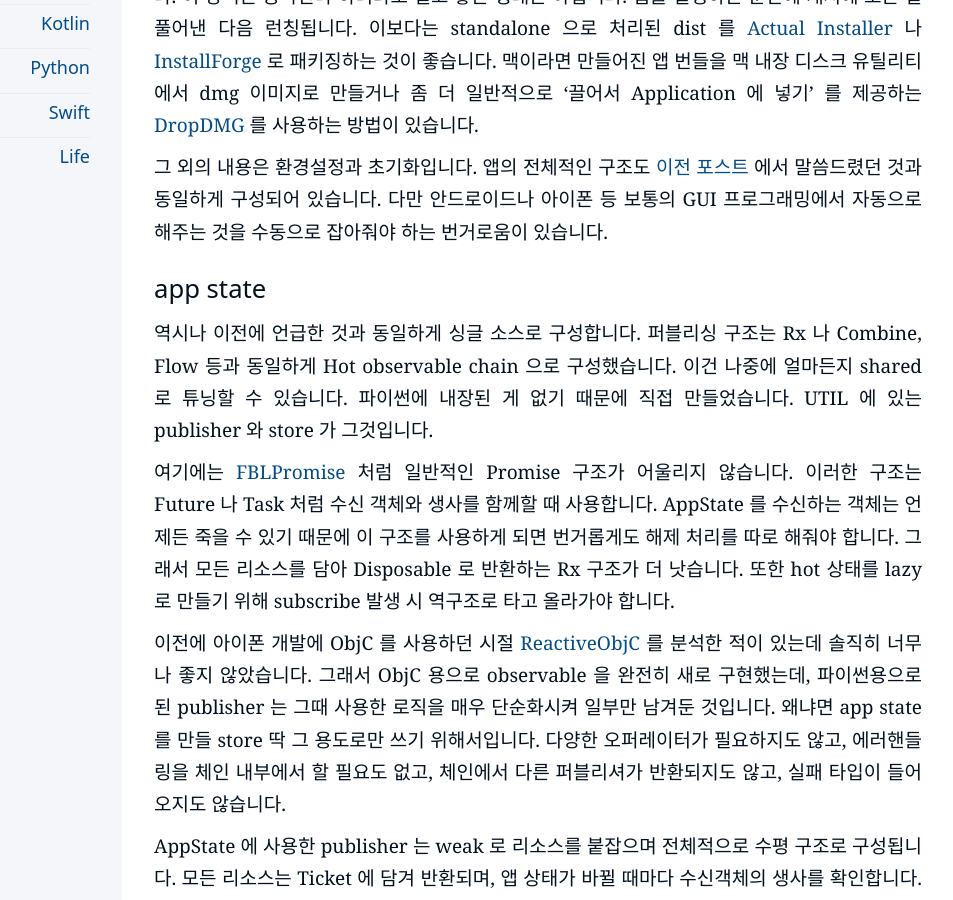
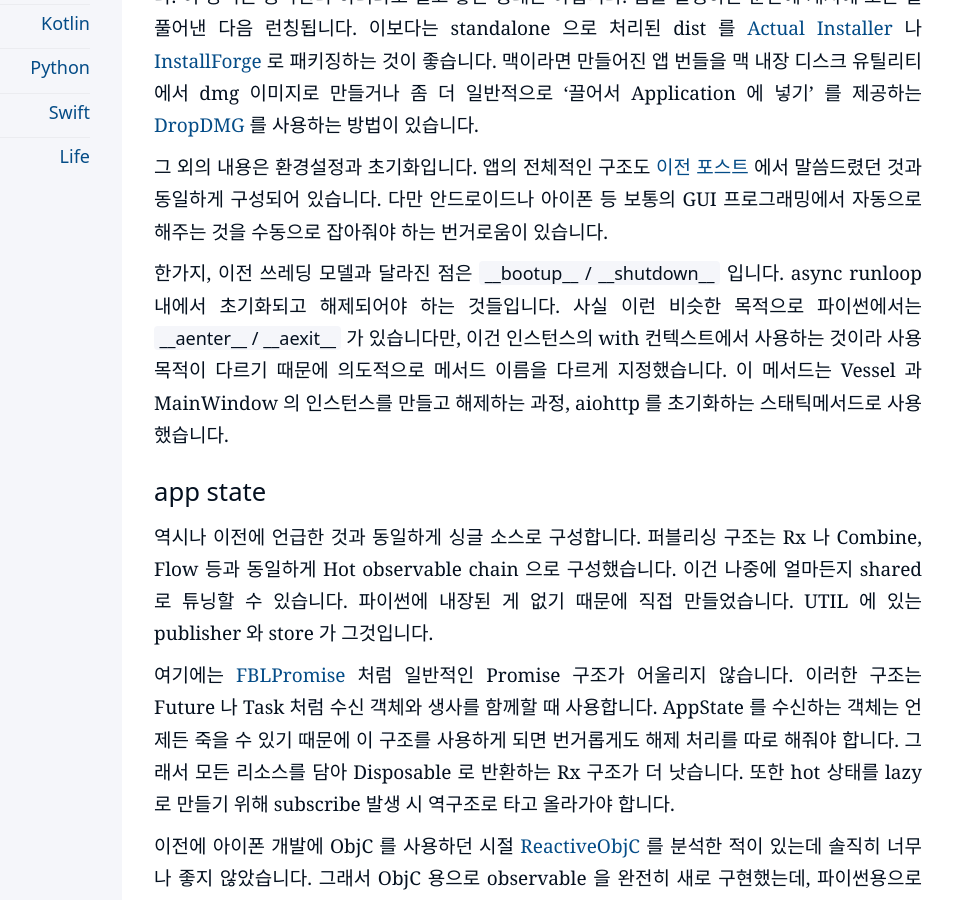
Before and after one commit to kiroshin/kiroshin.github.io, a Jekyll site: the page built from _posts/2024-10-07-python-qt-desktop-app.md, in a window 1280 px wide and 900 px high, scrolled down 1680 px. Shown: the whole window, without its empty margins (198-1151 px from the left). Built offline with Jekyll 4.4.1, drawn with Linux system fonts in a browser that asks for light colours.

Commit message:
Update 2024-10-07-python-qt-desktop-app.md

```diff
--- a/_posts/2024-10-07-python-qt-desktop-app.md
+++ b/_posts/2024-10-07-python-qt-desktop-app.md
@@ -40,6 +40,8 @@
 저는 Nuitka 를 사용하고 있습니다. Python 코드를 C 코드로 바꾼 뒤 완전히 컴파일하는 방식입니다. PyInstaller 와 비교하여 동작 속도는 별 차이가 없는데(더 느릴 수 있습니다), 용량은 조금 줄일 수 있습니다. 둘 다 매우 훌륭하게 배포본이 만들어집니다. 다만 onefile 옵션은 빼는 것이 좋습니다. 이 방식은 동작한다 하더라도 결코 좋은 형태는 아닙니다. 앱을 실행하는 순간에 캐시에 모든 걸 풀어낸 다음 런칭됩니다. 이보다는 standalone 으로 처리된 dist 를 [Actual Installer](https://www.actualinstaller.com) 나 [InstallForge](https://installforge.net) 로 패키징하는 것이 좋습니다. 맥이라면 만들어진 앱 번들을 맥 내장 디스크 유틸리티에서 dmg 이미지로 만들거나 좀 더 일반적으로 '끌어서 Application 에 넣기' 를 제공하는 [DropDMG](https://c-command.com/dropdmg/) 를 사용하는 방법이 있습니다.
 
 그 외의 내용은 환경설정과 초기화입니다. 앱의 전체적인 구조도 [이전 포스트](https://kiroshin.github.io/2024-07-22-hello-pure) 에서 말씀드렸던 것과 동일하게 구성되어 있습니다. 다만 안드로이드나 아이폰 등 보통의 GUI 프로그래밍에서 자동으로 해주는 것을 수동으로 잡아줘야 하는 번거로움이 있습니다.
+
+한가지, 이전 쓰레딩 모델과 달라진 점은 `__bootup__ / __shutdown__` 입니다. async runloop 내에서 초기화되고 해제되어야 하는 것들입니다. 사실 이런 비슷한 목적으로 파이썬에서는 `__aenter__ / __aexit__` 가 있습니다만, 이건 인스턴스의 with 컨텍스트에서 사용하는 것이라 사용 목적이 다르기 때문에 의도적으로 메서드 이름을 다르게 지정했습니다. 이 메서드는 Vessel 과 MainWindow 의 인스턴스를 만들고 해제하는 과정, aiohttp 를 초기화하는 스태틱메서드로 사용했습니다.
 
 
 ## app state
```
